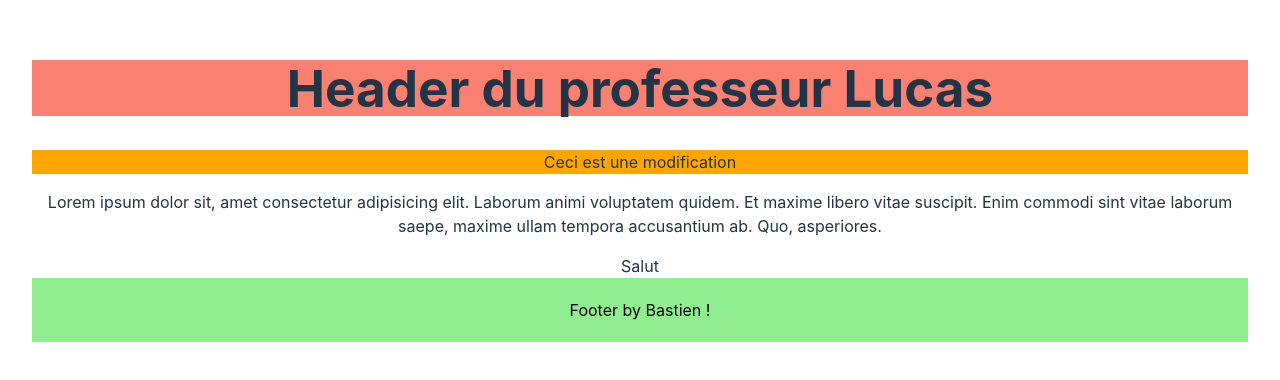
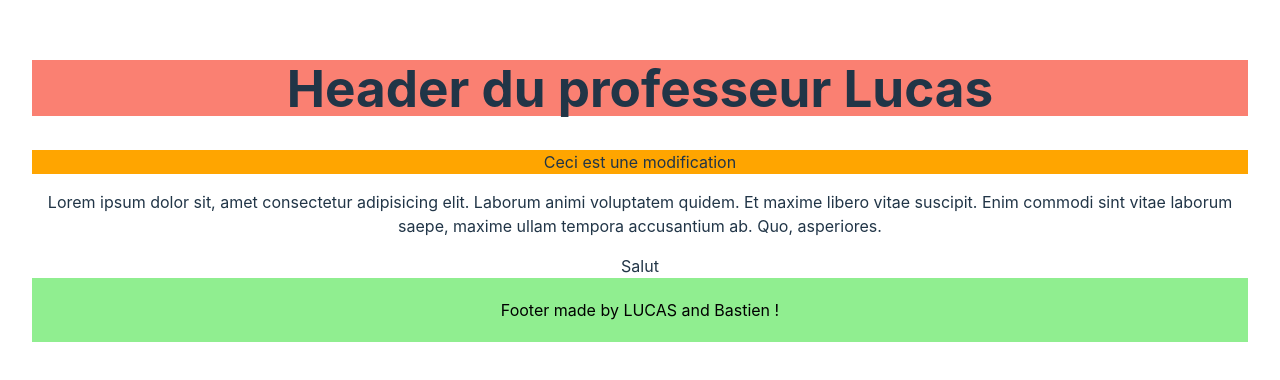
Before and after one commit to LucasRoberto99/workshop-github-orion24, a React (Vite) app: page / in a window 1280 px wide. Shown: the part 216-596 px from the top of the page. Built offline with nearby package versions, Linux system fonts and the light colour scheme.

Commit message:
footer update by lucas, added LUCAS

```diff
--- a/src/components/Footer.jsx
+++ b/src/components/Footer.jsx
@@ -1,7 +1,7 @@
 export default function Footer() {
   return (
     <div style={{ background: "lightgreen", color: "black", padding: "20px" }}>
-      Footer by Bastien !
+      Footer made by LUCAS and Bastien !
     </div>
   );
 }
```
